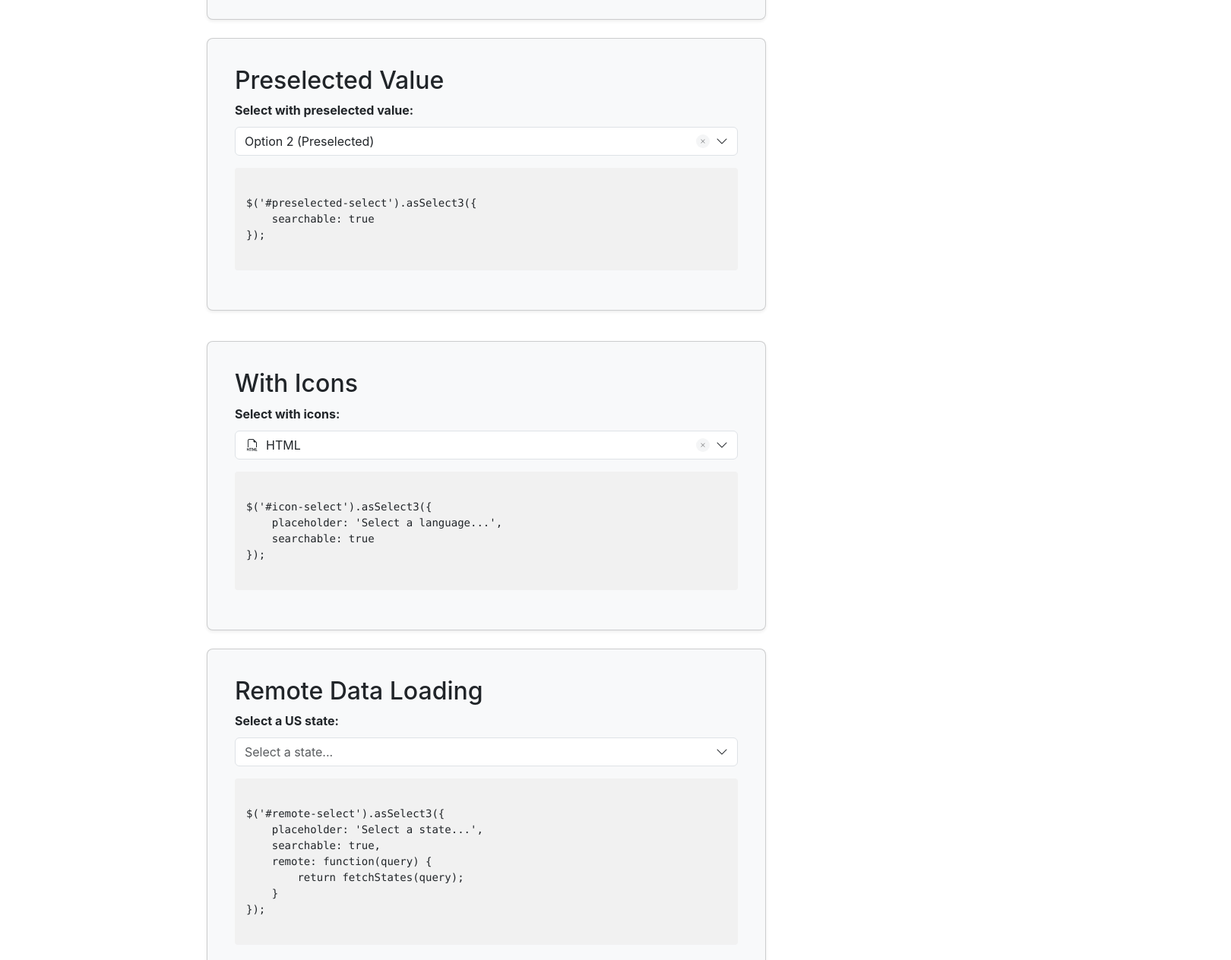
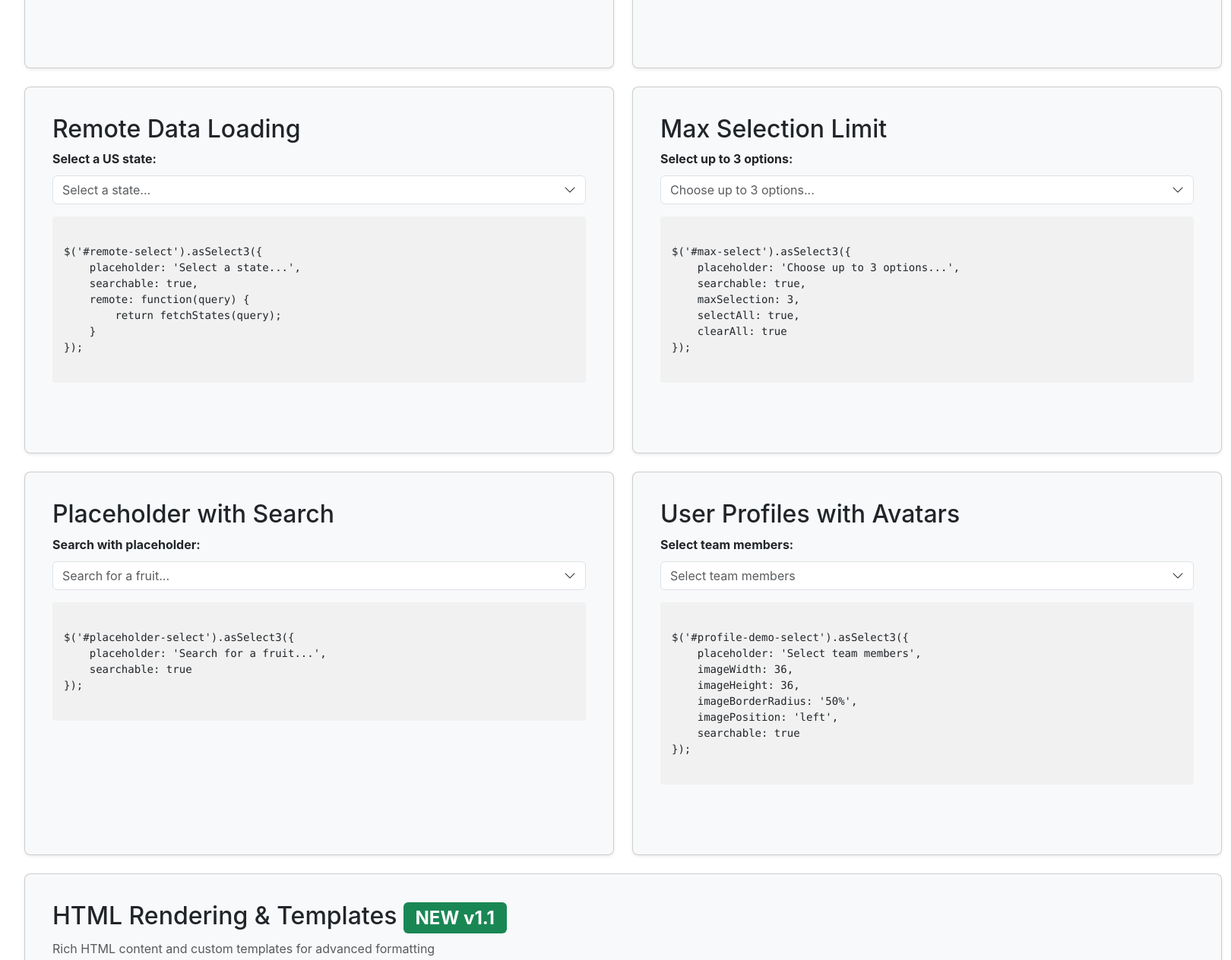
Before and after one commit to sunil4587/As-select3, a plain HTML site: page releases/demo/index.html in a window 1280 px wide. Shown: the part 957-2221 px from the top of the page at 76% size, 1620 px wide, since content can reach past the window. Drawn offline with nearby package versions, Linux system fonts and the light colour scheme.

Commit message:
Fixed UI issues

```diff
--- a/releases/demo/index.html
+++ b/releases/demo/index.html
@@ -14,10 +14,13 @@
     <link rel="stylesheet" href="style.css">
 </head>
 <body>
-    <div class="container py-4">
+    <main class="container-fluid">
+        <div class="py-4">
             <h1 class="text-center mb-5">As-Select3 Examples</h1>
 
-        <div class="example card shadow-sm">
+            <div class="row">
+                <div class="col-lg-6 mb-4">
+                    <div class="example card shadow-sm h-100">
                         <div class="card-body">
                             <h2 class="card-title">Basic Example</h2>
                             <label for="basic-select">Select an option:</label>
@@ -37,8 +40,10 @@ $('#basic-select').asSelect3({
                             </code></pre>
                         </div>
                     </div>
+                </div>
 
-        <div class="example card shadow-sm my-4">
+                <div class="col-lg-6 mb-4">
+                    <div class="example card shadow-sm h-100">
                         <div class="card-body">
                             <h2 class="card-title">Multiple Selection</h2>
                             <label for="multi-select">Select multiple options:</label>
@@ -59,8 +64,12 @@ $('#multi-select').asSelect3({
                             </code></pre>
                         </div>
                     </div>
+                </div>
+            </div>
 
-        <div class="example card shadow-sm">
+            <div class="row">
+                <div class="col-lg-6 mb-4">
+                    <div class="example card shadow-sm h-100">
                         <div class="card-body">
                             <h2 class="card-title">Preselected Value</h2>
                             <label for="preselected-select">Select with preselected value:</label>
@@ -78,8 +87,10 @@ $('#preselected-select').asSelect3({
                             </code></pre>
                         </div>
                     </div>
+                </div>
 
-        <div class="example card shadow-sm my-4">
+                <div class="col-lg-6 mb-4">
+                    <div class="example card shadow-sm h-100">
                         <div class="card-body">
                             <h2 class="card-title">With Icons</h2>
                             <label for="icon-select">Select with icons:</label>
@@ -99,8 +110,12 @@ $('#icon-select').asSelect3({
                             </code></pre>
                         </div>
                     </div>
+                </div>
+            </div>
 
-        <div class="example card shadow-sm my-4">
+            <div class="row">
+                <div class="col-lg-6 mb-4">
+                    <div class="example card shadow-sm h-100">
                         <div class="card-body">
                             <h2 class="card-title">Remote Data Loading</h2>
                             <div class="mb-3">
@@ -121,8 +136,10 @@ $('#remote-select').asSelect3({
                             </code></pre>
                         </div>
                     </div>
+                </div>
 
-        <div class="example card shadow-sm my-4">
+                <div class="col-lg-6 mb-4">
+                    <div class="example card shadow-sm h-100">
                         <div class="card-body">
                             <h2 class="card-title">Max Selection Limit</h2>
                             <label for="max-select">Select up to 3 options:</label>
@@ -146,8 +163,12 @@ $('#max-select').asSelect3({
                             </code></pre>
                         </div>
                     </div>
+                </div>
+            </div>
 
-        <div class="example card shadow-sm my-4">
+            <div class="row">
+                <div class="col-lg-6 mb-4">
+                    <div class="example card shadow-sm h-100">
                         <div class="card-body">
                             <h2 class="card-title">Placeholder with Search</h2>
                             <label for="placeholder-select">Search with placeholder:</label>
@@ -169,8 +190,10 @@ $('#placeholder-select').asSelect3({
                             </code></pre>
                         </div>
                     </div>
+                </div>
 
-        <div class="example card shadow-sm my-4">
+                <div class="col-lg-6 mb-4">
+                    <div class="example card shadow-sm h-100">
                         <div class="card-body">
                             <h2 class="card-title">User Profiles with Avatars</h2>
                             <label for="profile-demo-select">Select team members:</label>
@@ -195,9 +218,13 @@ $('#profile-demo-select').asSelect3({
                             </code></pre>
                         </div>
                     </div>
+                </div>
+            </div>
 
             <!-- HTML Rendering Demo -->
-        <div class="example card shadow-sm my-4">
+            <div class="row">
+                <div class="col-12 mb-4">
+                    <div class="example card shadow-sm">
                         <div class="card-body">
                             <h2 class="card-title">HTML Rendering & Templates <span class="badge bg-success">NEW v1.1</span></h2>
                             <p class="text-muted">Rich HTML content and custom templates for advanced formatting</p>
@@ -262,6 +289,9 @@ $('#template-demo-select').asSelect3({
                         </div>
                     </div>
                 </div>
+            </div>
+        </div>
+    </main>
 
     <!-- jQuery -->
     <script src="https://code.jquery.com/jquery-3.7.1.min.js"></script>
--- a/releases/demo/style.css
+++ b/releases/demo/style.css
@@ -1,6 +1,5 @@
 body {
     font-family: -apple-system, BlinkMacSystemFont, "Segoe UI", Roboto, Helvetica, Arial, sans-serif;
-    max-width: 800px;
     margin: 0 auto;
     padding: 20px;
 }
@@ -57,3 +56,7 @@ label {
     background-color: #f8f4fc;
     color: #8e44ad;
 }
+
+.container-fluid {
+    width: 1600px;
+}
```
Also changed, not shown: lib/dist/as-select3.css (added), lib/dist/as-select3.min.css, releases/demo/dist/as-select3.css (added), releases/demo/dist/as-select3.min.css, releases/demo/dist/as-select3.min.js, 3 other files. Lines whose indentation alone changed are shown as unchanged.
